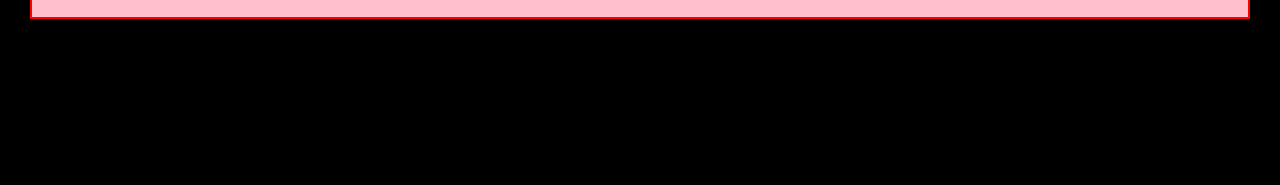
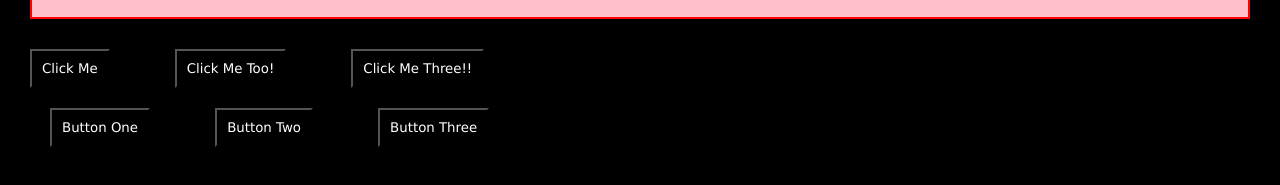
Before and after one commit to TheQueCode/OdinMiscellaneous, a plain HTML site: page DOM-manip/index.html in a window 1280 px wide. Shown: the part 379-564 px from the top of the page. Drawn offline with Linux system fonts and the light colour scheme.

Commit message:
More DOM manipulation

```diff
--- a/DOM-manip/css/style.css
+++ b/DOM-manip/css/style.css
@@ -14,3 +14,8 @@ p {
   padding: 10px;
   margin: 10px;
 }
+
+button {
+  padding: 10px;
+  margin: 0px 30px;
+}
--- a/DOM-manip/index.html
+++ b/DOM-manip/index.html
@@ -9,6 +9,14 @@
 <body>
   <h1>DOM Manipulation</h1>
   <div id="container"></div>
+  <button onclick="alertFunction()">Click Me</button>
+  <button id="btn">Click Me Too!</button>
+  <button id="btn2">Click Me Three!!</button>
+  <div id="button-container">
+    <button id="one">Button One</button>
+    <button id="two">Button Two</button>
+    <button id="three">Button Three</button>
+  </div>
   <script src="js/script.js"></script>
 </body>
 </html>
--- a/DOM-manip/js/script.js
+++ b/DOM-manip/js/script.js
@@ -24,7 +24,7 @@ hContent.style.color = 'blue';
 
 container.appendChild(hContent);
 
-// added another div
+// added another div - with a h3 & another p inside
 
 const secondDiv = document.createElement('div');
 secondDiv.classList.add('secondDiv');
@@ -37,9 +37,52 @@ const secondDivH = document.createElement('h1');
 secondDivH.classList.add('secondDivH');
 secondDivH.textContent = "I'm in a div";
 
+secondDiv.appendChild(secondDivH);
+
 const secondDivP = document.createElement('p');
 secondDivP.classList.add('secondDivP');
 secondDivP.textContent = "ME TOO!"
 
-secondDiv.appendChild(secondDivH);
 secondDiv.appendChild(secondDivP);
+
+function alertFunction ()
+{
+  alert("Yay! You clicked the button!");
+}
+
+const btn = document.querySelector('#btn');
+btn.onclick = alertFunction;
+
+const btn2 = document.querySelector('#btn2');
+btn2.addEventListener("click", alertFunction);
+
+// accessing more information about the event with a callback - a callback in a function passed into another function as an argument
+
+// the 'e' param contains an object that references the event itself
+btn2.addEventListener("click", function (e)
+{
+  console.log(e);
+});
+
+btn2.addEventListener('click', function (e)
+{
+  console.log(e.target);
+});
+
+btn2.addEventListener(`click`, function (e)
+{
+  e.target.style.background = 'blue';
+});
+
+// buttoncontainer is a node list. It looks & acts like an array
+const buttons = document.querySelectorAll('button');
+
+// use the .forEach method to iterate through each button
+buttons.forEach((button) =>
+{
+  // and for each one we add a 'click' listener
+  button.addEventListener('click', () =>
+  {
+    alert(button.id);
+  });
+});
```
